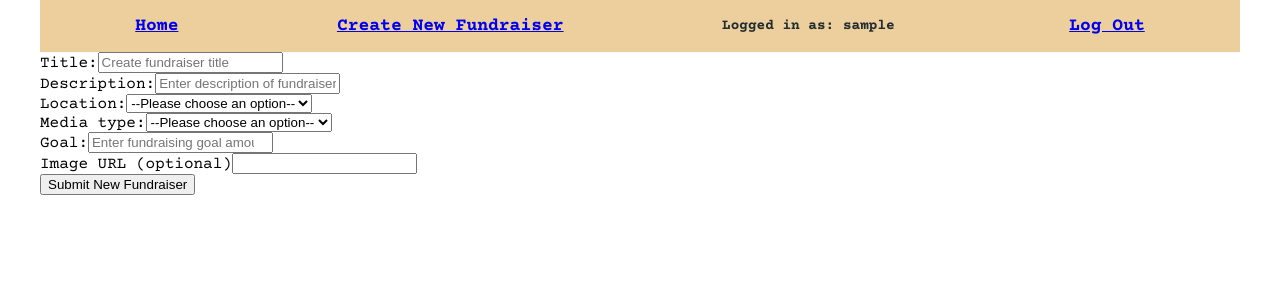
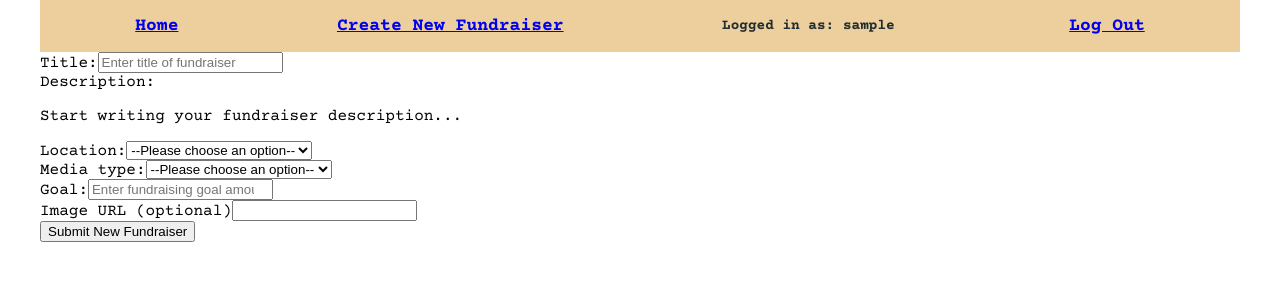
Before and after one commit to stephanite9/crowdfunding-frontend, a React (Vite) app: page /createfundraiser in a window 1280 px wide. Shown: the top 300 px of the page. Built offline with nearby package versions, Linux system fonts and the light colour scheme; sample sign-in values are in the browser's storage.

Commit message:
Added tiptap text formatting to fundraiser creation text input

```diff
--- a/package.json
+++ b/package.json
@@ -10,6 +10,8 @@
     "preview": "vite preview"
   },
   "dependencies": {
+    "@tiptap/react": "^3.11.1",
+    "@tiptap/starter-kit": "^3.11.1",
     "react": "^19.1.1",
     "react-dom": "^19.1.1",
     "react-router-dom": "^7.9.4"
--- /dev/null
+++ b/src/components/CreateFundraiserForm.css
@@ -0,0 +1,39 @@
+/* Form container */
+form {
+    max-width: 900px;
+    margin: 0 auto;
+    padding: var(--padding-medium);
+    word-wrap: break-word;
+}
+
+/* Tiptap editor styling */
+.tiptap {
+    max-width: 100%;
+    min-height: 200px;
+    padding: 0.75rem;
+    border: 1px solid #ccc;
+    border-radius: 4px;
+    word-wrap: break-word;
+    overflow-wrap: break-word;
+    white-space: normal;
+}
+
+.tiptap p {
+    word-wrap: break-word;
+    overflow-wrap: break-word;
+    margin: 0.5rem 0;
+}
+
+.tiptap:focus {
+    outline: 2px solid var(--primary-color, #007bff);
+    border-color: var(--primary-color, #007bff);
+}
+
+/* Form inputs */
+form input,
+form select,
+form textarea {
+    max-width: 100%;
+    word-wrap: break-word;
+    box-sizing: border-box;
+}
--- a/src/components/CreateFundraiserForm.jsx
+++ b/src/components/CreateFundraiserForm.jsx
@@ -2,6 +2,8 @@ import { useState, useEffect } from "react";
 import { useNavigate } from "react-router-dom";
 import postCreateFundraiser from "../api/create-fundraiser.js";
 import { useAuth } from "../hooks/use-auth.js";
+import { useEditor, EditorContent } from '@tiptap/react'
+import StarterKit from '@tiptap/starter-kit'
 
 function CreateFundraiserForm() {
     const navigate = useNavigate();
@@ -14,6 +16,17 @@ function CreateFundraiserForm() {
         media: "",
         goal: "",
         imageUrl: ""
+    });
+
+    // Initialize Tiptap editor
+    const editor = useEditor({
+        extensions: [StarterKit],
+        content: '<p>Start writing your fundraiser description...</p>',
+        onUpdate: ({ editor }) => {
+            // Update description whenever editor changes
+            const html = editor.getHTML();
+            setFundraiserform(prev => ({ ...prev, description: html }));
+        },
     });
 
     useEffect(() => {
@@ -64,26 +77,23 @@ function CreateFundraiserForm() {
     };
 
     return (
-    <form>
+    <form onSubmit={handleSubmit}>
         <div>
             <label htmlFor="title">Title:</label>
             <input
                 type="text"
                 id="title"
-                placeholder="Create fundraiser title"
+                placeholder="Enter title of fundraiser"
+                value={fundraiserform.title}
                 onChange={handleChange}
                 required
             />
+
         </div>
         <div>
             <label htmlFor="description">Description:</label>
-            <input
-                type="text"
-                id="description"
-                placeholder="Enter description of fundraiser"
-                onChange={handleChange}
-                required
-            />
+            <EditorContent editor={editor}
+            required/>
         </div>
         <div>
             <label htmlFor="location">Location:</label>
@@ -103,6 +113,7 @@ function CreateFundraiserForm() {
             <label htmlFor="media">Media type:</label>
             <select
                 id="media"
+                value={fundraiserform.media}
                 onChange={handleChange}
                 required
             >
@@ -125,7 +136,10 @@ function CreateFundraiserForm() {
                 <label htmlFor="imageUrl">Image URL (optional)</label>
                 <input id="imageUrl" onChange={handleChange} />
         </div>
-        <button type="submit" onClick={handleSubmit}>Submit New Fundraiser</button>
+        <button type="submit" disabled={loading}>
+            {loading ? "Creating..." : "Submit New Fundraiser"}
+        </button>
+        {error && <div className="error" role="alert">{error}</div>}
     </form>
     );
 }
--- /dev/null
+++ b/src/pages/FundraiserPage.css
@@ -0,0 +1,33 @@
+.fundraiser-page {
+    max-width: 900px;
+    margin: 0 auto;
+    padding: 1rem;
+    word-wrap: break-word;
+}
+
+.description-text {
+    word-wrap: break-word;
+    overflow-wrap: break-word;
+    word-break: break-word;
+    white-space: normal;
+    max-width: 100%;
+    text-align: left;
+}
+
+.description-text p {
+    word-wrap: break-word;
+    overflow-wrap: break-word;
+    white-space: normal;
+    margin: 0.5rem 0;
+}
+
+h1, h3, p, li {
+    word-wrap: break-word;
+    overflow-wrap: break-word;
+    max-width: 100%;
+}
+
+ul {
+    word-wrap: break-word;
+    overflow-wrap: break-word;
+}
--- a/src/pages/FundraiserPage.jsx
+++ b/src/pages/FundraiserPage.jsx
@@ -1,6 +1,7 @@
 import { Link, Outlet, useParams} from "react-router-dom";
 import CreatePledgeForm from "../components/CreatePledgeForm.jsx";
 import useFundraiser from "../hooks/use-fundraiser";
+import "./FundraiserPage.css";
 
 function FundraiserPage() {
     // Here we use a hook that comes for free in react router called `useParams` to get the id from the URL so that we can pass it to our useFundraiser hook.
@@ -35,12 +36,12 @@ function FundraiserPage() {
     const goalReached = totalPledged >= Number(fundraiser.goal);
 
     return (
-        <div>
+        <div className="fundraiser-page">
             <h1 className="underline">{fundraiser.title}</h1>
             <h3 className="text-center">
                 Created by: <Link to={`/users/${fundraiser.owner}`}>{fundraiser.username}</Link> on {formatDate(fundraiser.date_created)}
             </h3>
-            <h3 className="text-center">{fundraiser.description}</h3>
+            <div className="description-text" dangerouslySetInnerHTML={{ __html: fundraiser.description }} />
             <h3>-----</h3>
             <h3>Goal: ${Number(fundraiser.goal)}</h3>
             <h3>Production location: {fundraiser.location}</h3>
--- a/styles.css
+++ b/styles.css
@@ -43,6 +43,24 @@
 
 .text-center {
     text-align: center;
+    word-wrap: break-word;
+    overflow-wrap: break-word;
+    max-width: 100%;
+}
+
+.text-center p {
+    word-wrap: break-word;
+    overflow-wrap: break-word;
+    white-space: normal;
+}
+
+.description-text {
+    text-align: left;
+    word-wrap: break-word;
+    overflow-wrap: break-word;
+    max-width: 100%;
+    white-space: normal;
+    hyphens: auto;
 }
 
 body {
```
Also changed, not shown: 1 other file (tests, documents, lock files or other folders).
